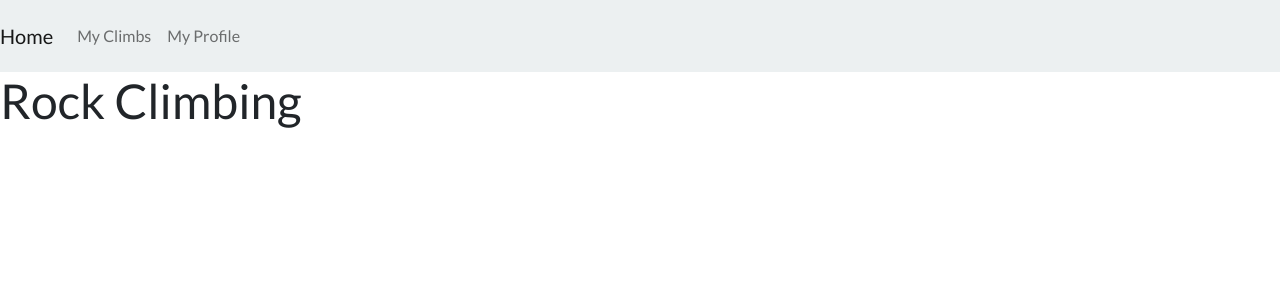
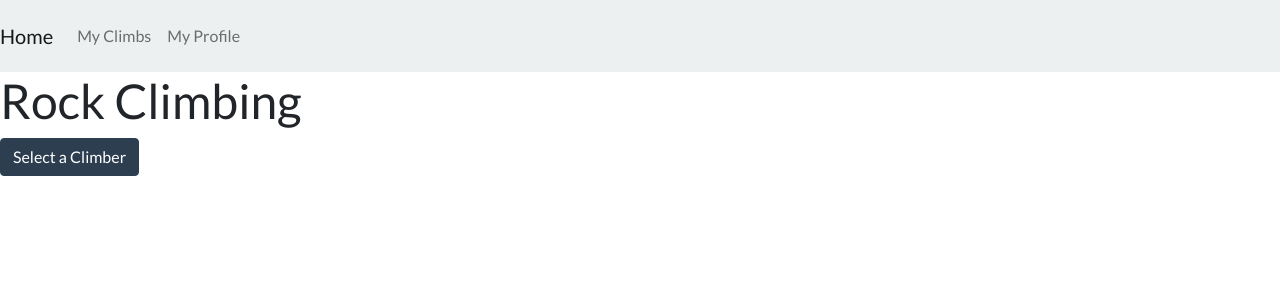
Before and after one commit to kaytijackson97/rock-climbing, a React (Create React App) app in the folder frontend/: page / in a window 1280 px wide. Shown: the top 300 px of the page. Built offline with nearby package versions, Linux system fonts and the light colour scheme; no server answers.

Commit message:
updating welcome page with link to climbers list

```diff
--- a/frontend/src/components/Welcome.js
+++ b/frontend/src/components/Welcome.js
@@ -1,7 +1,18 @@
+import { Link } from 'react-router-dom';
+
+import { CLIENT_ENDPOINTS } from '../constants/Routes';
+
 function Welcome() {
+    const { CLIMBERS } = CLIENT_ENDPOINTS;
+
     return (
         <div>
             <h1>Rock Climbing</h1>
+            <button type="button" className="btn btn-primary">
+                <Link to={`${CLIMBERS}`} className="text-white text-decoration-none">
+                    Select a Climber
+                </Link>
+            </button>
         </div>
     );
 };
```
